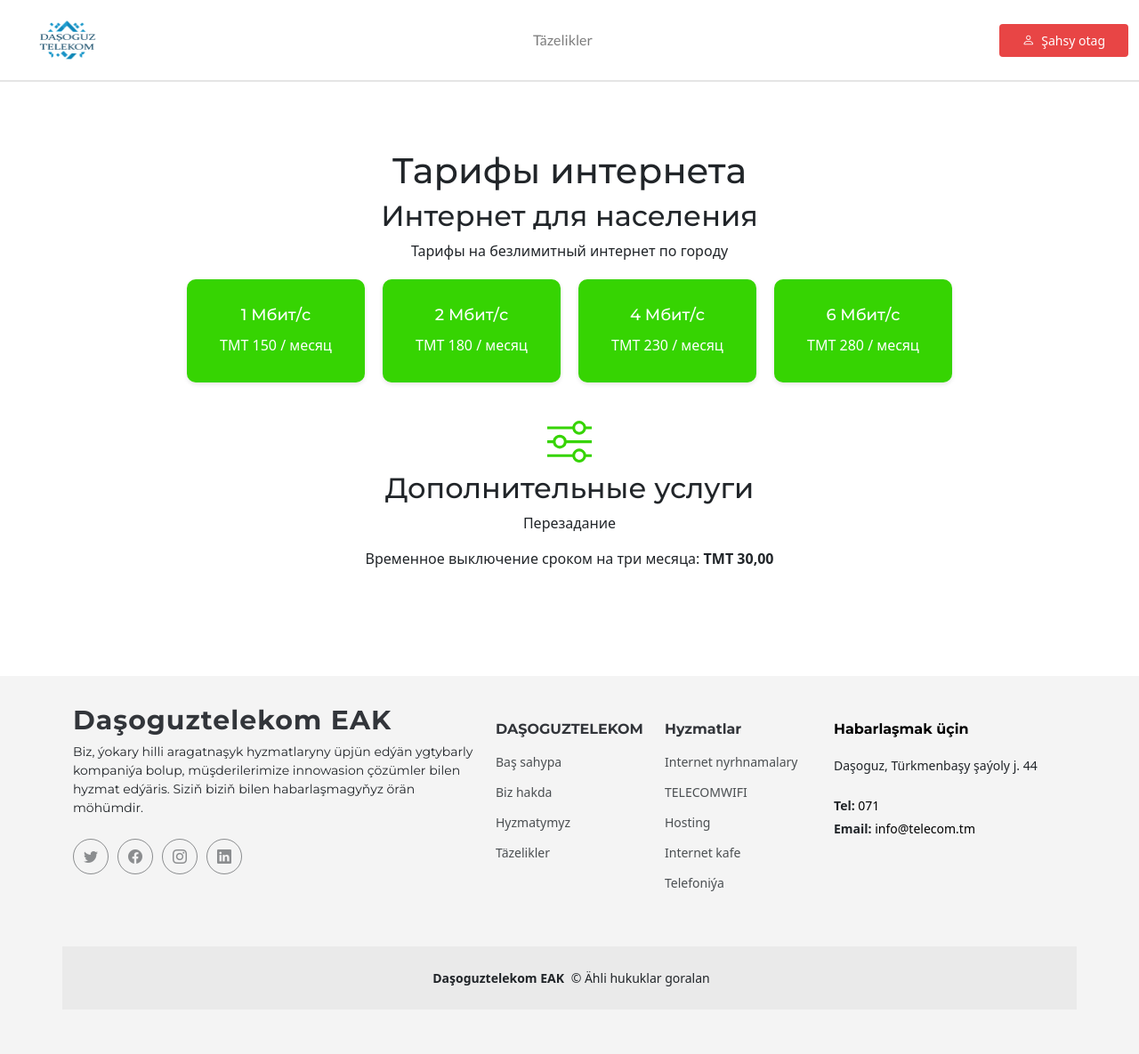
After one commit to axhvn/telecombackend, a Django app: page /tariffs/ in a window 1280 px wide. The commit adds this page. Shown: the whole page at 89% size. Run offline with Django 5.2, Linux system fonts and the light colour scheme; some libraries are stand-ins or nearby versions.

Commit message:
add a new page

```diff
--- a/main/static/assets/css/main.css
+++ b/main/static/assets/css/main.css
@@ -55,7 +55,7 @@ body {
 
 a {
   color: var(--color-primary);
-  text-decoration: none;
+  text-decoration: none !important;
   transition: 0.3s;
 }
 
--- /dev/null
+++ b/main/static/assets/css/tariffs.css
@@ -0,0 +1,69 @@
+body {
+  font-family: Arial, sans-serif;
+  margin: 0;
+  padding: 0;
+  background-color: #f5f5f5;
+  color: #333;
+}
+
+h1, h2 {
+  text-align: center;
+  color: #1f2937;
+  margin-top: 20px;
+}
+
+.plans {
+  display: flex;
+  flex-wrap: wrap;
+  justify-content: center;
+  gap: 20px;
+  margin: 20px auto;
+  max-width: 1200px;
+}
+
+.plan {
+  background-color: rgb(54, 212, 2);
+  color: #fff;
+  border-radius: 10px;
+  width: 200px;
+  text-align: center;
+  padding: 20px;
+  box-shadow: 0 2px 5px rgba(0, 0, 0, 0.1);
+  transition: transform 0.3s;
+}
+
+.plan:hover {
+  transform: scale(1.05);
+}
+
+.plan h3 {
+  margin: 10px 0;
+  font-size: 18px;
+}
+
+.plan p {
+  font-size: 16px;
+  margin: 10px 0;
+}
+
+.additional-services {
+  text-align: center;
+  margin: 40px 20px;
+}
+
+.additional-services img {
+  width: 50px;
+  height: auto;
+  margin-bottom: 10px;
+}
+
+@media (max-width: 768px) {
+  .plans {
+      flex-direction: column;
+      align-items: center;
+  }
+
+  .plan {
+      width: 90%;
+  }
+}
--- a/main/static/assets/css/wifi.css
+++ b/main/static/assets/css/wifi.css
@@ -15,6 +15,10 @@ body {
   background: #fff;
   box-shadow: 0 2px 8px rgba(0, 0, 0, 0.1);
 }
+.bg-wgreen {
+  background-color: rgb(54, 212, 2);
+}
+
 h2 {
   text-align: center;
   color: #333;
@@ -34,7 +38,7 @@ th, td {
   text-align: left;
 }
 th {
-  background-color: #007bff;
+  background-color: rgb(54, 212, 2);
   color: #fff;
   font-weight: bold;
 }
--- a/main/templates/home.html
+++ b/main/templates/home.html
@@ -89,7 +89,7 @@ Esasy sahypa
             <div class="row gy-4 icon-boxes">
 
               <div class="col-md-6" data-aos="fade-up" data-aos-delay="200">
-                <a href="{% url 'telecomwifi' %}">
+                <a href="{% url 'internet_cafe' %}">
                   <div class="icon-box">
                     <!-- <i class="bi bi-buildings"></i> -->
                       <!-- <img src="{% static 'assets/images/egov.png' %}" alt="" width="60px" height="60px"> -->
--- a/main/templates/main_layout.html
+++ b/main/templates/main_layout.html
@@ -149,16 +149,16 @@
             <h4>Hyzmatlar</h4>
             <ul>
               <li>
-                <a href="#services">Internet nyrhnamalary</a>
+                <a href="{% url 'tariffs' %}">Internet nyrhnamalary</a>
               </li>
               <li>
-                <a href="#services">TELECOMWIFI</a>
+                <a href="{% url 'telecomwifi' %}">TELECOMWIFI</a>
               </li>
               <li>
                 <a href="#services">Hosting</a>
               </li>
               <li>
-                <a href="#services">Internet kafe</a>
+                <a href="{% url 'internet_cafe' %}">Internet kafe</a>
               </li>
               <li>
                 <a href="#services">Telefoniýa</a>
--- /dev/null
+++ b/main/templates/tariffs.html
@@ -0,0 +1,49 @@
+{% extends 'main_layout.html' %}
+{% load static %}
+{% block title %}
+Internet Cafe - Daşaguztelecom
+{% endblock title %}
+{% block head %}
+<link href="{% static 'assets/css/main.css' %}" rel="stylesheet">
+<link href="{% static 'assets/css/new.css' %}" rel="stylesheet">
+<link href="{% static 'assets/css/tariffs.css' %}" rel="stylesheet">
+<link rel="stylesheet" href="{% static 'assets/vendor/bootstrap/css/bootstrap.min.css' %}">
+{% endblock head %}
+{% block body %}
+    <div style="height: 15vh;"></div>
+    <h1 class="pt-5">Тарифы интернета</h1>
+    <h2>Интернет для населения</h2>
+    <p style="text-align: center;">Тарифы на безлимитный интернет по городу</p>
+
+    <div class="plans">
+        <div class="plan">
+            <h3>1 Мбит/с</h3>
+            <p>TMT 150 / месяц</p>
+        </div>
+        <div class="plan">
+            <h3>2 Мбит/с</h3>
+            <p>TMT 180 / месяц</p>
+        </div>
+        <div class="plan">
+            <h3>4 Мбит/с</h3>
+            <p>TMT 230 / месяц</p>
+        </div>
+        <div class="plan">
+            <h3>6 Мбит/с</h3>
+            <p>TMT 280 / месяц</p>
+        </div>
+    </div>
+
+    <div class="additional-services">
+        <img class="bg-wreen" src="{% static 'assets/images/sliders.svg' %}" alt="Услуги">
+        <h2>Дополнительные услуги</h2>
+        <p>Перезадание</p>
+        <p>Временное выключение сроком на три месяца: <strong>TMT 30,00</strong></p>
+    </div>
+    <div style="height: 10vh;"></div>
+
+    {% endblock body %}
+    {% block scripts %}
+    <script src="{% static 'assets/js/main.js' %}"></script>
+    <script src="{% static 'assets/vendor/bootstrap/js/bootstrap.bundle.min.js' %}"></script>
+    {% endblock scripts %}
--- a/main/views.py
+++ b/main/views.py
@@ -114,5 +114,11 @@ def contact(request):
 def telecomwifi(request: HttpRequest):
     return render(request, "telecomwifi.html")
 
+def internet_cafe(request: HttpRequest):
+    return render(request, "internet_cafe.html")
+
+def tariffs(request: HttpRequest):
+    return render(request, "tariffs.html")
+
 
 # def blog(request):
--- a/telecom_backend/urls.py
+++ b/telecom_backend/urls.py
@@ -34,6 +34,8 @@ urlpatterns = [
     path("logout/", logout_view, name="logout_view"),
     path("ckeditor5/", include("django_ckeditor_5.urls")),
     path("telecomwifi/", telecomwifi, name="telecomwifi"),
+    path("internetcafe/", internet_cafe, name="internet_cafe"),
+    path("tariffs/", tariffs, name="tariffs"),
 ]
 
 
```
Also changed, not shown: main/static/assets/css/internetcafe.css (added, +56 -0 lines), main/templates/internet_cafe.html (added, +71 -0 lines), main/templates/telecomwifi.html (+7 -5 lines), main/static/assets/css/hosting.css (added), main/static/assets/images/sliders.svg (added), main/templates/hosting.html (added).
